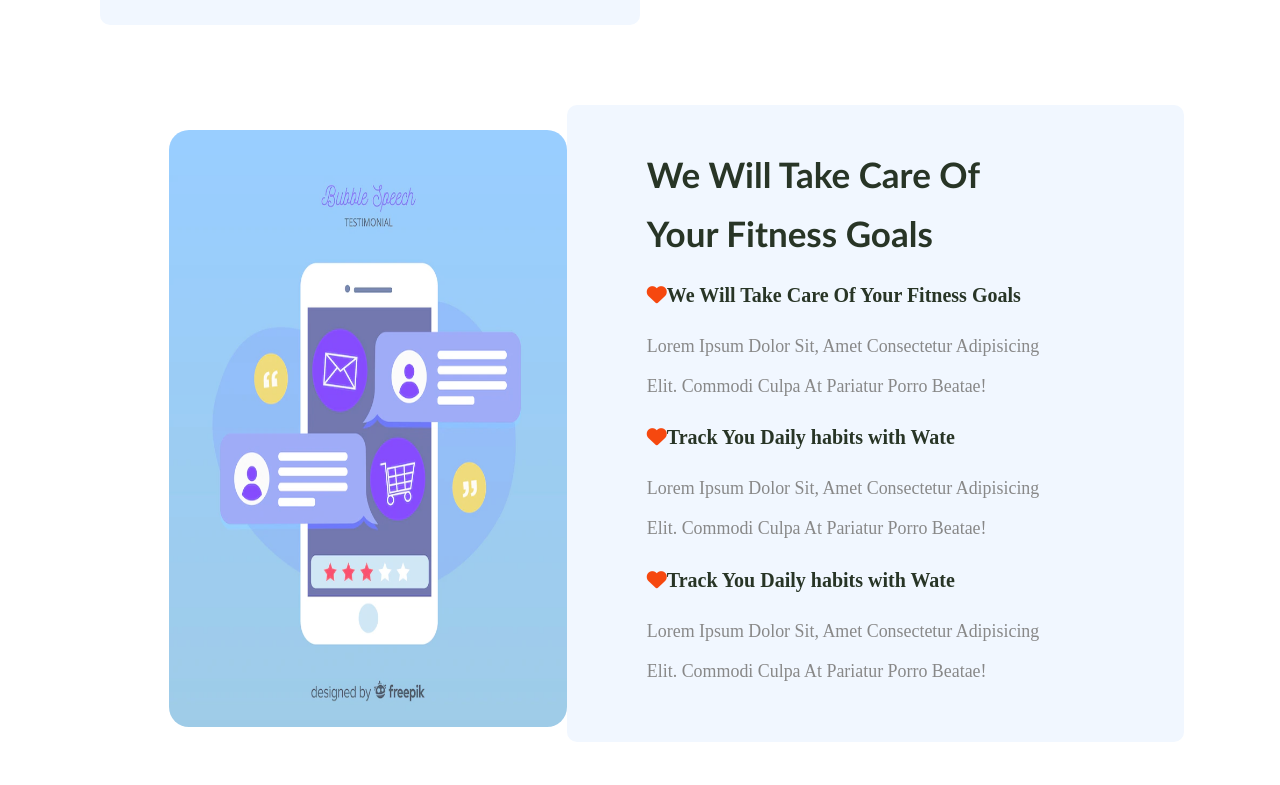
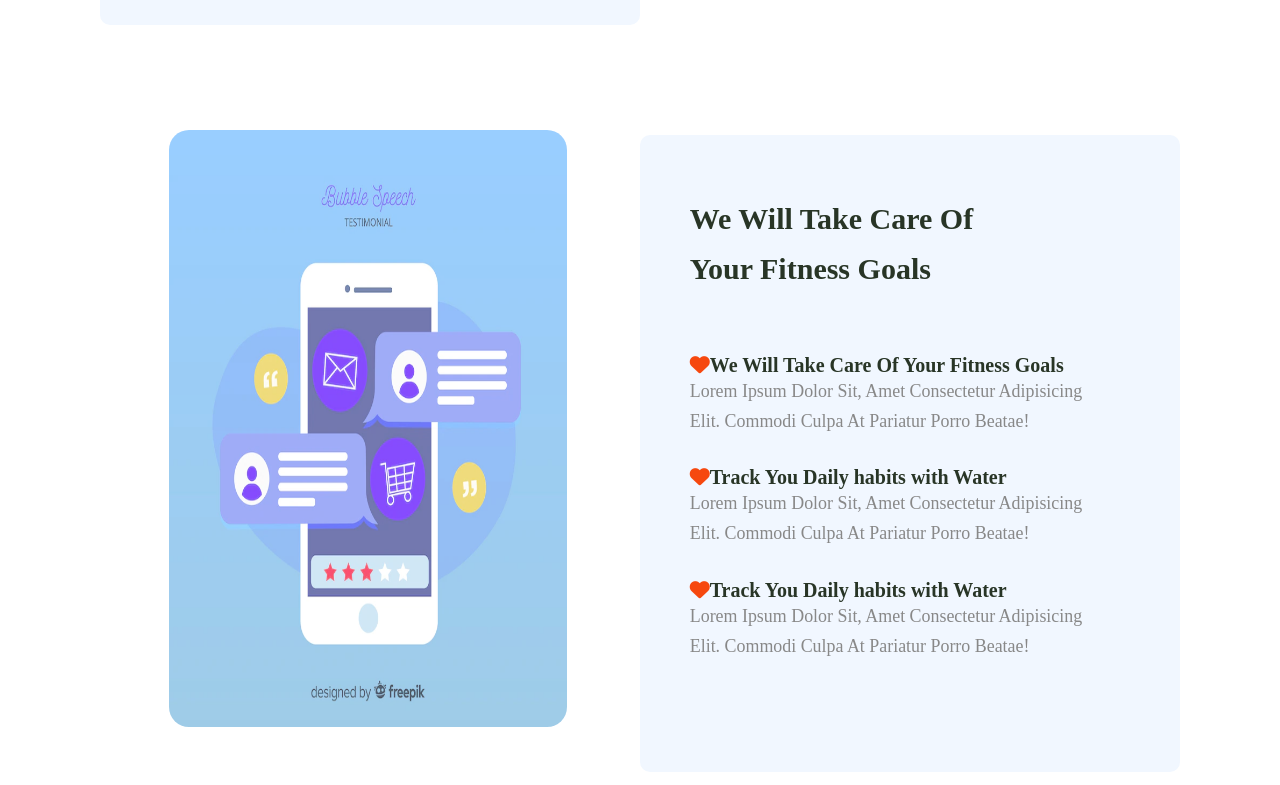
Before and after one commit to Osati/Our-Responsive-Web-site, a plain HTML site: page index.html in a window 1280 px wide. Shown: the part 2515-3300 px from the top of the page. Drawn offline with Linux system fonts and the light colour scheme.

Commit message:
html & css update

```diff
--- a/css/style.css
+++ b/css/style.css
@@ -361,25 +361,42 @@ header .right-site-manu .sub-manu a li:hover{
 }
 
 /* --------- five-section css start------ */
+#five-section{
+    display: flex;
+    justify-content: space-between;
+    align-items: center;
 
-#five-section{
+}
+#five-section .right-side{
     display: grid;
-    grid-template-columns: 1fr 1fr;
+    grid-template-rows: 0.5fr;
 }
-#five-section .right-side h3{
-    font-size: 35px;
-    width: 40rem;
-    margin: 4rem 14rem 0rem 8rem;
-    font-weight: 600;
-    font-family:'Gill Sans', 'Gill Sans MT', Calibri, 'Trebuchet MS', sans-serif;
+
+#five-section .right-side-top{
+    margin-top: 6rem;
+    margin-left: 5rem;
+    width: 60%;
 }
-#five-section .right-side h4{
-    margin: 2rem 14rem 0rem 8rem;
+
+#five-section .right-side-top h3{
+    font-size: 30px;
+    font-height: 500;
+    line-height: 5rem;
+
+}
+.right-side-bottom{
+    margin-top: 6rem;
+}
+.right-side-bottom h4{
+    margin-left: 5rem;
     font-size: 20px;
+
 }
-#five-section .right-side p{
-    margin: 2rem 14rem 0rem 8rem;
+.right-side-bottom p{
+    line-height: 3rem;
 }
+
+
 .fa{
     color: #f6480f;
 }
--- a/index.html
+++ b/index.html
@@ -169,13 +169,24 @@
         <!----------five section left side-------->
 
         <div class="right-side">
-            <h3>We Will Take Care Of Your Fitness Goals</h3>
-            <h4><i class="fa fa-heart" aria-hidden="true"></i>We Will Take Care Of Your Fitness Goals</h4>
-                <p>Lorem ipsum dolor sit, amet consectetur adipisicing elit. commodi culpa at pariatur porro beatae!</p>
-                <h4><i class="fa fa-heart" aria-hidden="true"></i>Track You Daily habits with Wate</h4>
-                <p>Lorem ipsum dolor sit, amet consectetur adipisicing elit. commodi culpa at pariatur porro beatae!</p>
-                    <h4><i class="fa fa-heart" aria-hidden="true"></i>Track You Daily habits with Wate</h4>
+
+            <div class="right-side-top">
+                <h3>We Will Take Care Of Your Fitness Goals</h3>
+            </div>
+            <div class="right-side-bottom">
+                <div class="hero-side-1">
+                    <h4><i class="fa fa-heart" aria-hidden="true"></i>We Will Take Care Of Your Fitness Goals</h4>
                     <p>Lorem ipsum dolor sit, amet consectetur adipisicing elit. commodi culpa at pariatur porro beatae!</p>
+                </div>
+                <div class="hero-side-2">
+                    <h4><i class="fa fa-heart" aria-hidden="true"></i>Track You Daily habits with Water</h4>
+                    <p>Lorem ipsum dolor sit, amet consectetur adipisicing elit. commodi culpa at pariatur porro beatae!</p>
+                </div>
+                <div class="hero-side-3">
+                    <h4><i class="fa fa-heart" aria-hidden="true"></i>Track You Daily habits with Water</h4>
+                        <p>Lorem ipsum dolor sit, amet consectetur adipisicing elit. commodi culpa at pariatur porro beatae!</p>
+                </div>
+            </div>
         </div>
     </section>>
 
```
